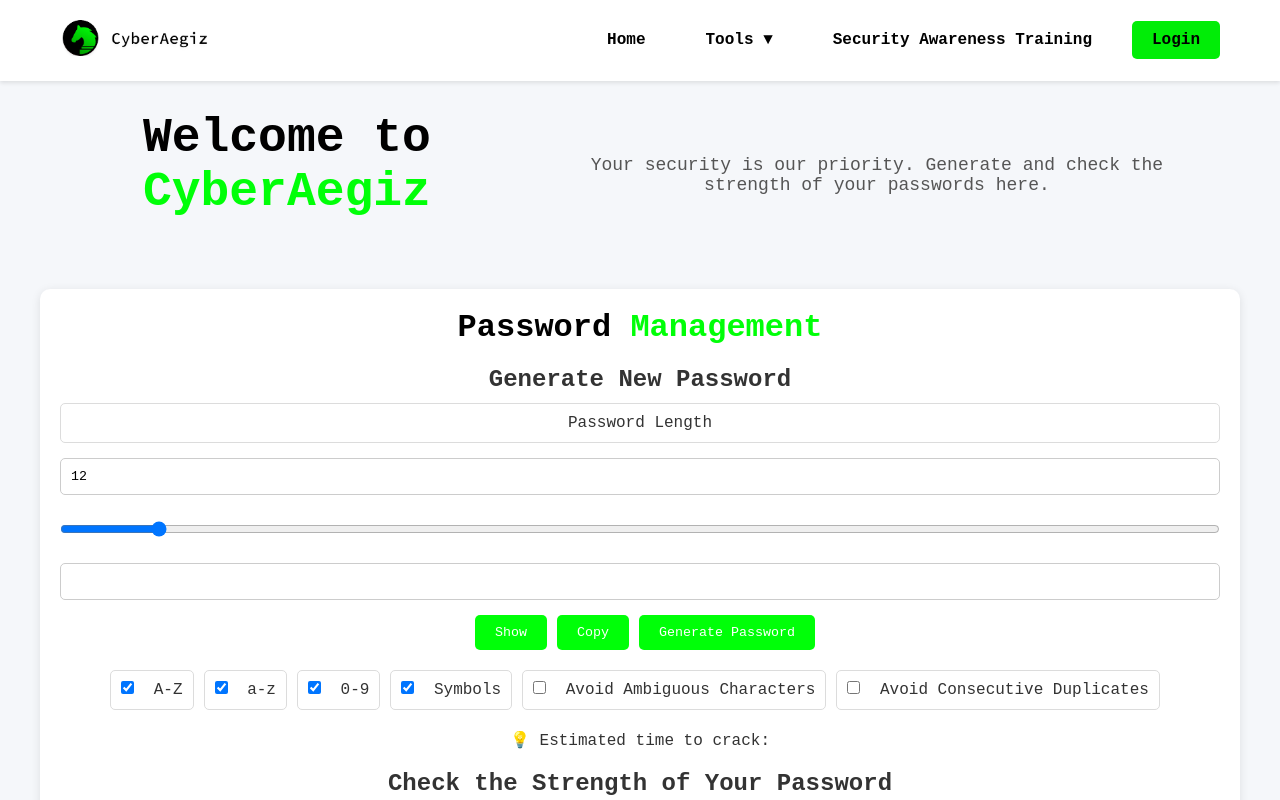
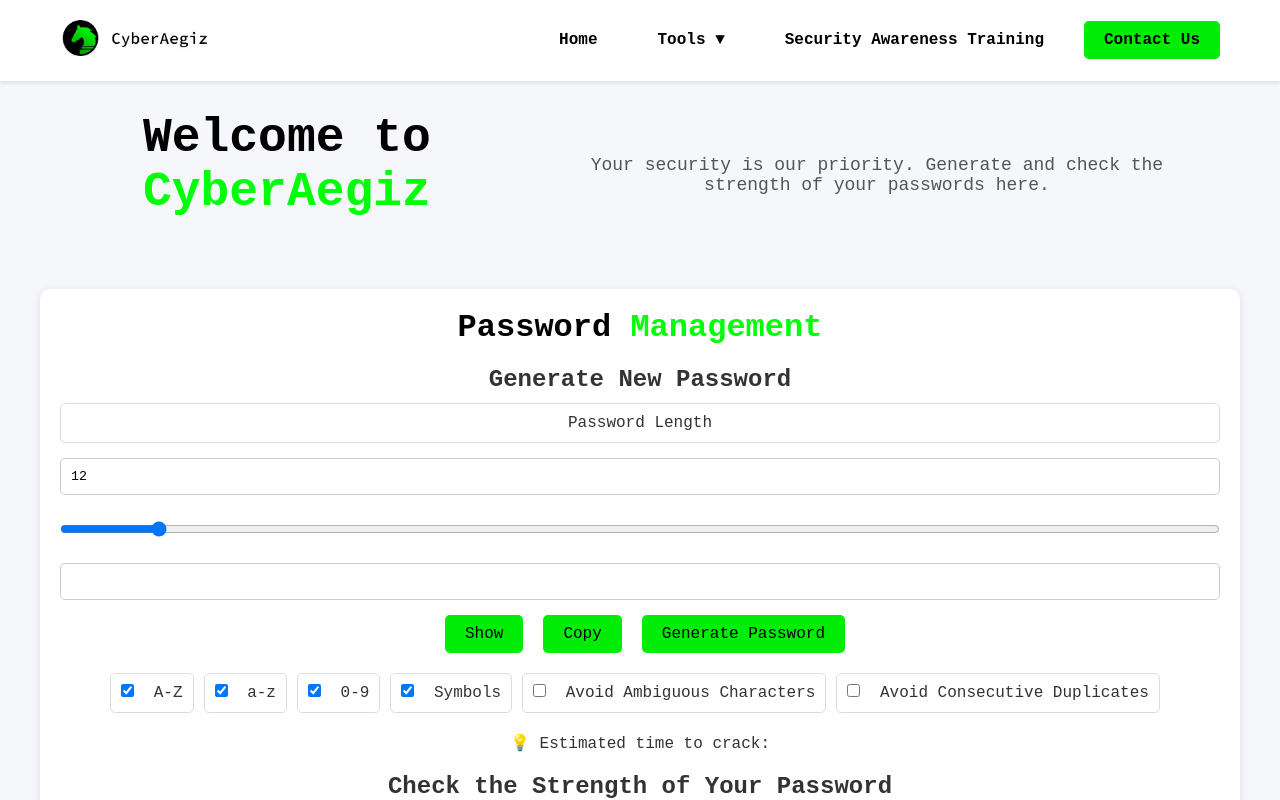
Before and after one commit to wan-aiman/cyberaegiz, a React (Create React App) app in the folder client/: page /password-management in a window 1280 px wide. Shown: the top 800 px of the page. Built offline with nearby package versions, Linux system fonts and the light colour scheme.

Commit message:
Added feedback after copy on password page and changed login button to contact us

```diff
--- a/client/src/App.js
+++ b/client/src/App.js
@@ -33,7 +33,9 @@ function App() {
                             </li>
                             <li><Link to="/education-hub">Security Awareness Training</Link></li>
                             <div className="login">
-                                <Link to="/" className="login-button">Login</Link>
+                            <a href="https://api.whatsapp.com/send/?phone=60189792807&text&type=phone_number&app_absent=0" target="_blank" rel="noopener noreferrer" className="login-button">
+                            Contact Us
+                            </a>
                             </div>
                         </ul>
                     </nav>
--- a/client/src/pages/PasswordManagement.css
+++ b/client/src/pages/PasswordManagement.css
@@ -292,3 +292,47 @@ nav {
         max-width: 100%;
     }
 }
+
+.copy-feedback {
+    position: absolute;
+    top: -20px; /* Adjust as needed */
+    left: 50%;
+    transform: translateX(-50%);
+    background-color: #01ED07; /* Green background */
+    color: #fff;
+    padding: 5px 10px;
+    border-radius: 5px;
+    font-size: 0.9rem;
+    box-shadow: 0 2px 4px rgba(0, 0, 0, 0.2);
+    animation: fadeOut 2s forwards;
+  }
+
+  @keyframes fadeOut {
+    0% {
+      opacity: 1;
+    }
+    100% {
+      opacity: 0;
+    }
+  }
+
+  .button-group {
+    display: flex;
+    justify-content: center; /* Centers the buttons horizontally */
+    gap: 10px; /* Adds spacing between the buttons */
+}
+
+.button-group button {
+    padding: 10px 20px;
+    font-size: 16px;
+    background-color: #01ED07; /* Keep your button theme */
+    color: #000;
+    border: none;
+    border-radius: 5px;
+    cursor: pointer;
+    transition: background-color 0.3s;
+}
+
+.button-group button:hover {
+    background-color: #00d906; /* Slightly darker green on hover */
+}
--- a/client/src/pages/PasswordManagement.js
+++ b/client/src/pages/PasswordManagement.js
@@ -16,6 +16,7 @@ function PasswordManagement() {
   const [avoidDuplicates, setAvoidDuplicates] = useState(false);
   const [timeToCrack, setTimeToCrack] = useState('');
   const [showPassword, setShowPassword] = useState(false);
+  const [copyFeedback, setCopyFeedback] = useState(false);
 
   // Generate Password
   const generatePassword = async () => {
@@ -86,6 +87,12 @@ function PasswordManagement() {
     setShowPassword(!showPassword);
   };
 
+  const handleCopy = () => {
+    navigator.clipboard.writeText(generatedPassword); // Replace `generatedPassword` with your password variable
+    setCopyFeedback(true); // Show feedback
+    setTimeout(() => setCopyFeedback(false), 2000); // Hide feedback after 2 seconds
+};
+
   return (
     <main className="">
 
@@ -116,9 +123,16 @@ function PasswordManagement() {
             onChange={(e) => setPasswordLength(Number(e.target.value))}
           />
           <input type={showPassword ? "text" : "password"} value={generatedPassword} readOnly />
+          <div className="button-group">
           <button onClick={togglePasswordVisibility}>{showPassword ? "Hide" : "Show"}</button>
-          <button onClick={() => navigator.clipboard.writeText(generatedPassword)}>Copy</button>
+          <div style={{ position: 'relative' }}>
+    <button onClick={handleCopy}>Copy</button>
+    {copyFeedback && (
+        <span className="copy-feedback">Copied!</span>
+    )}
+    </div>
           <button onClick={generatePassword} style={{ marginLeft: '10px' }}>Generate Password</button>
+          </div>
           <div className="options">
             <label><input type="checkbox" checked={includeUppercase} onChange={() => setIncludeUppercase(!includeUppercase)} /> A-Z</label>
             <label><input type="checkbox" checked={includeLowercase} onChange={() => setIncludeLowercase(!includeLowercase)} /> a-z</label>
```
Also changed, not shown: 1 other file (tests, documents, lock files or other folders).
